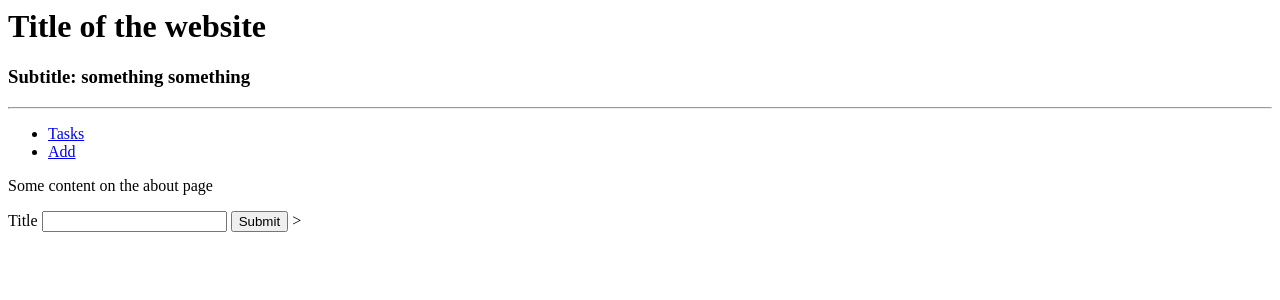
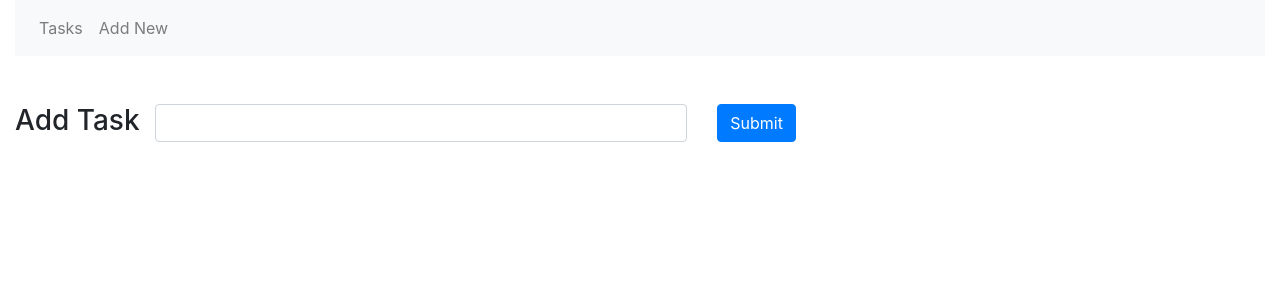
Before and after one commit to an658como/flask-app, a Flask app: page /add in a window 1280 px wide. Shown: the top 300 px of the page. Run offline with Flask 2, Linux system fonts and the light colour scheme; some libraries are stand-ins or nearby versions.

Commit message:
dev-flask-app: The edit funcaionality is added, and the appreance of the website is enhanced

```diff
--- a/routes.py
+++ b/routes.py
@@ -2,7 +2,7 @@
 #                , import the db instace
 from app import app, db
 # form flask module, import two other functions for URL and Redirecting
-from flask import render_template, redirect, url_for
+from flask import render_template, redirect, url_for, flash, get_flashed_messages
 import forms
 # from module models, import the Task class for your data model
 from models import Task
@@ -42,6 +42,39 @@ def add():
         t = Task(title=form.title.data, date=datetime.utcnow())
         db.session.add(t)
         db.session.commit()
+        # print a message using flash
+        flash('Task added to the database')
         # return to the index page after recieving data
         return redirect(url_for('index'))
     return render_template('add.html', form=form)
+
+
+# now it's time to add functionality for editing a task
+# we need a new route for edit
+# this time, in the route address, there is a second field which is for passing information
+# between the page to the backend
+@app.route('/edit/<int:task_id>', methods=['GET', 'POST'])
+def edit(task_id):
+    # the edit page is kind of similar to the add page
+    # get the task information from the database
+    task = Task.query.get(task_id)
+    # we should create a form for the communication of the data
+    form = forms.AddTaskForm()
+    print(task)
+
+
+    # check if the taks exists, maybe someone provides a wrong task id
+    if task:
+        # if the submission on the form is activated update the data in the database:
+        if form.validate_on_submit():
+            task.title = form.title.data
+            task.date = datetime.utcnow()
+            db.session.commit()
+            flash('Task has been updated')
+            return redirect(url_for('index'))
+
+        form.title.data = task.title
+        # render the edit html page to show the available task data
+        return render_template('edit.html', form=form, task_id=task_id)
+    # go to the index page if none of the above happend
+    return redirect(url_for('index'))
--- a/templates/add.html
+++ b/templates/add.html
@@ -1,18 +1,20 @@
 {% extends 'base.html' %}
 
 {% block main %}
-<p>Some content on the about page</P>
-<form action="/add" method="post">
-    {{ form.csrf_token }}
-    {{ form.title.label }}
-    {{ form.title }}
-    {{ form.submit }}
-</post>
 
-<!--add a block here to use the data that is submitted to the form-->>
-{% if title %}
-   <h1> {{ title }} </h1>
-{% endif %}
-
+<div class="container-fluid">
+    <form action="{{ url_for('add') }}" method="post">
+        {{ form.hidden_tag() }}
+            <div class="row">
+                <h3> Add Task </h3>
+                <div class="col">
+                    {{ form.title(class="form-control") }}
+                </div>
+                <div class="col">
+                    {{ form.submit(class="btn btn-primary") }}
+                </div>
+            </div>
+    </form>
+</div>
 
 {% endblock main %}
--- a/templates/base.html
+++ b/templates/base.html
@@ -1,10 +1,35 @@
-<h1> Title of the website </h1>
-<h3>Subtitle: something something</h3>
-<hr>
-<ul>
-    <li><a href="{{ url_for('index') }}">Tasks</a></li>
-    <li><a href="{{ url_for('add') }}">Add</a></li>
-</ul>
+<!doctype html>
+<html lang="en">
+  <head>
+    <!-- Required meta tags -->
+    <meta charset="utf-8">
+    <meta name="viewport" content="width=device-width, initial-scale=1, shrink-to-fit=no">
 
-{% block main %}
-{% endblock main %}
+    <!-- Bootstrap CSS -->
+    <link rel="stylesheet" href="https://stackpath.bootstrapcdn.com/bootstrap/4.5.0/css/bootstrap.min.css" integrity="sha384-9aIt2nRpC12Uk9gS9baDl411NQApFmC26EwAOH8WgZl5MYYxFfc+NcPb1dKGj7Sk" crossorigin="anonymous">
+
+    <title>Tasks</title>
+  </head>
+  <body>
+    <div class="container-fluid">
+      <nav class="navbar navbar-expand-lg navbar-light bg-light">
+        <ul class="navbar-nav">
+          <li class="nav-item"><a href="{{ url_for('index') }}" class="nav-link">Tasks</a></li>
+          <li class="nav-item"><a href="{{ url_for('add') }}" class="nav-link">Add New</a></li>
+        </ul>
+      </nav>
+      <br>
+      {% with messages = get_flashed_messages() %}
+        {% if messages %}
+          {% for message in messages %}
+          <div class="alert alert-primary">
+            {{ message }}
+          </div>
+          {% endfor %}
+        {% endif %}
+      {% endwith %}
+      <br>
+      {% block main %}{% endblock %}
+    </div>
+  </body>
+</html>
```
Also changed, not shown: templates/delete.html (added, +19 -0 lines), templates/edit.html (added, +18 -0 lines), templates/index.html (+12 -8 lines), data.db.
